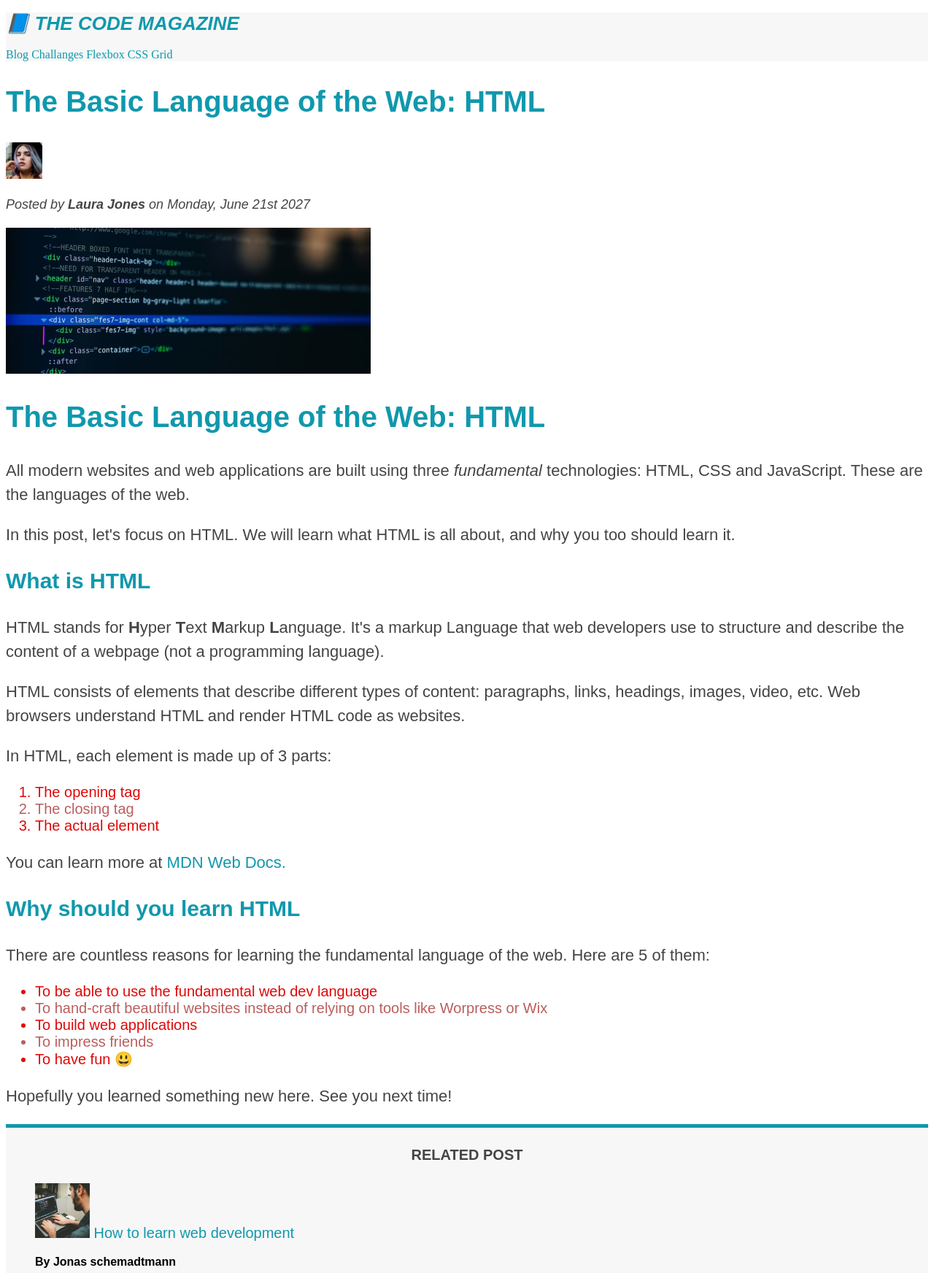
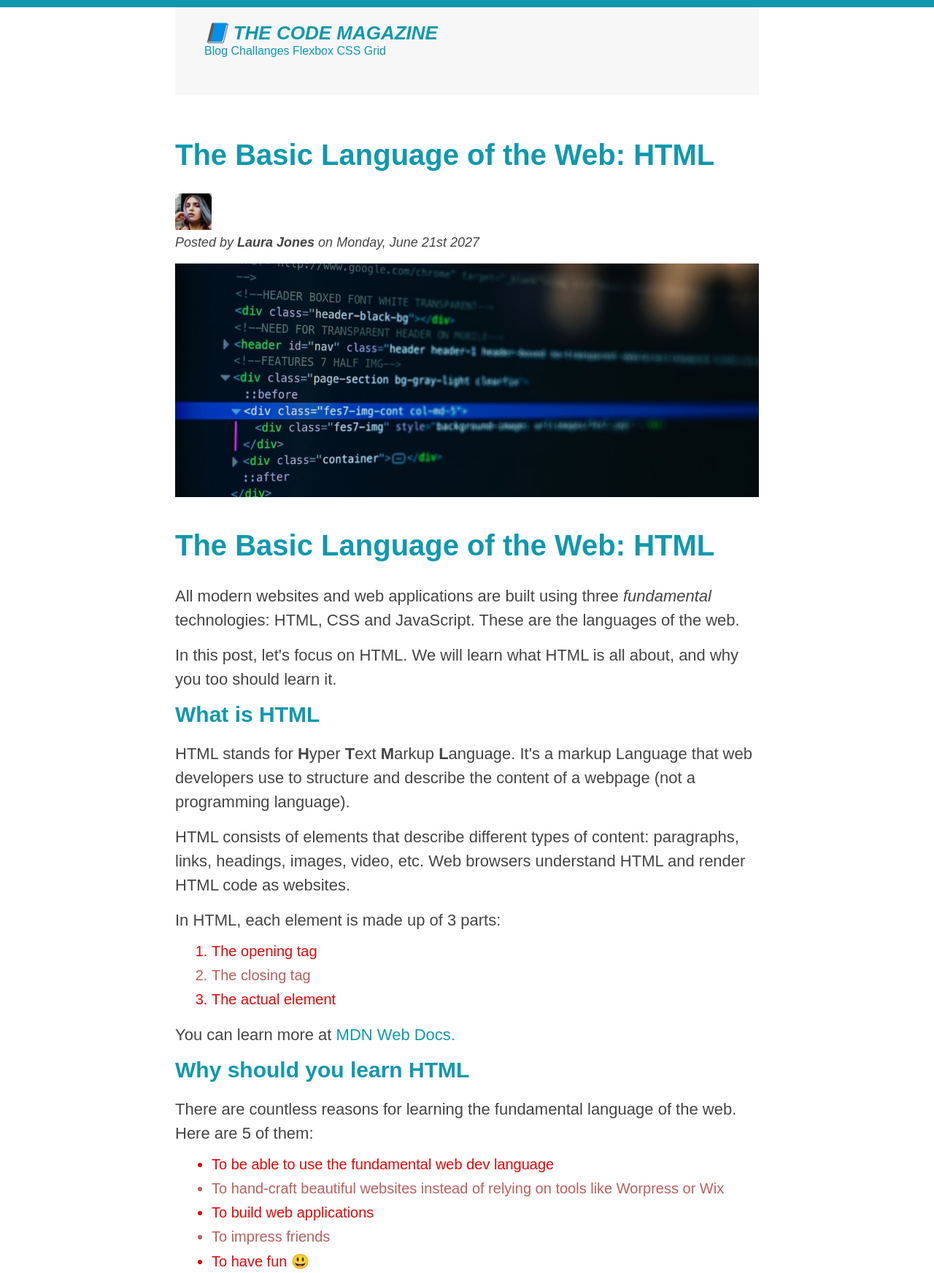
Before and after one commit to mirmdsaifuddin/HTMS-CSS-FUNDAMENTALS, a plain HTML site: page index.html in a window 1280 px wide. Shown: the top 1744 px of the page at 73% size. Drawn offline with Linux system fonts and the light colour scheme.

Commit message:
first commit

```diff
--- a/index.html
+++ b/index.html
@@ -7,6 +7,7 @@
   </head>
   <body>
     <!--Comment-->
+    <div class="container">
       <header class="main-header">
         <h1>📘 The Code Magazine</h1>
         <nav>
@@ -17,7 +18,7 @@
         </nav>
       </header>
       <article>
-      <header>
+        <header class="post-header">
           <h2>The Basic Language of the Web: HTML</h2>
           <img
             src="./images/laura-jones.jpg"
@@ -33,6 +34,7 @@
             alt="HTM code on a screen"
             width="500"
             height="200"
+            class="img-post"
           />
         </header>
         <h2>The Basic Language of the Web: HTML</h2>
@@ -43,8 +45,8 @@
           web.
         </p>
         <p>
-        In this post, let's focus on HTML. We will learn what HTML is all about,
-        and why you too should learn it.
+          In this post, let's focus on HTML. We will learn what HTML is all
+          about, and why you too should learn it.
         </p>
         <h3>What is HTML</h3>
         <p>
@@ -55,8 +57,8 @@
         </p>
         <p>
           HTML consists of elements that describe different types of content:
-        paragraphs, links, headings, images, video, etc. Web browsers understand
-        HTML and render HTML code as websites.
+          paragraphs, links, headings, images, video, etc. Web browsers
+          understand HTML and render HTML code as websites.
         </p>
         <p>In HTML, each element is made up of 3 parts:</p>
         <ol>
@@ -73,8 +75,8 @@
         </p>
         <h3>Why should you learn HTML</h3>
         <p>
-        There are countless reasons for learning the fundamental language of the
-        web. Here are 5 of them:
+          There are countless reasons for learning the fundamental language of
+          the web. Here are 5 of them:
         </p>
         <ul>
           <li class="first-li">
@@ -126,5 +128,6 @@
       <footer>
         <p id="copyright">Copyright &copy; 2027 by the Code</p>
       </footer>
+    </div>
   </body>
 </html>
--- a/style.css
+++ b/style.css
@@ -1,3 +1,33 @@
+* {
+  margin: 0;
+  padding: 0;
+}
+body {
+  color: #444;
+  font-family: sans-serif;
+  border-top: 10px solid #1098ad;
+}
+.container {
+  width: 800px;
+  margin: 0 auto;
+}
+
+.main-header {
+  background-color: #f7f7f7;
+  padding: 20px 40px;
+  margin-bottom: 60px;
+  height: 80px;
+}
+.post-header {
+  margin-bottom: 40px;
+}
+article {
+  margin-bottom: 60px;
+}
+.img-post {
+  width: 100%;
+  height: auto;
+}
 h1,
 h2,
 h3,
@@ -20,9 +50,11 @@ h1 {
 
 h2 {
   font-size: 40px;
+  margin-bottom: 30px;
 }
 h3 {
   font-size: 30px;
+  margin-bottom: 20px;
 }
 h4 {
   font-size: 20px;
@@ -33,12 +65,21 @@ h4 {
 p {
   font-size: 22px;
   line-height: 1.5;
+  margin-bottom: 15px;
+}
+ul,
+ol {
+  margin-left: 50px;
+  margin-bottom: 20px;
 }
 
 li {
   font-size: 20px;
+  margin-bottom: 10px;
 }
-
+li:last-child {
+  margin-bottom: 0;
+}
 /* footer p {
   font-size: 16px;
 } */
@@ -58,13 +99,14 @@ li {
 .related-list {
   list-style: none;
 }
-.main-header {
-  background-color: #f7f7f7;
-}
+
 aside {
   background-color: #f7f7f7;
   border-top: 5px solid #1098ad;
   border-bottom: 5px solid #1098ad;
+  padding: 50px 50px;
+  margin-bottom: 10px;
+  width: 500px;
 }
 
 /* .first-li {
--- /dev/null
+++ b/styles-2.css
@@ -0,0 +1,77 @@
+* {
+  margin: 0;
+  padding: 0;
+}
+body {
+  font-family: sans-serif;
+  font-size: 14px;
+  line-height: 1.4;
+}
+.container {
+  width: 825px;
+  margin-top: 30px;
+  margin-left: auto;
+  margin-right: auto;
+}
+.product {
+  border: 5px solid black;
+}
+.product-title {
+  text-align: center;
+  font-size: 22px;
+  text-transform: uppercase;
+  background-color: #f7f7f7;
+  margin: 10px;
+}
+.shipping {
+  font-size: 12px;
+  text-transform: uppercase;
+  font-weight: bold;
+  color: #777;
+  margin-bottom: 10px;
+}
+.price {
+  font-size: 24px;
+}
+.product-description {
+  margin-bottom: 10px;
+}
+.more-info:link .more-info:visited {
+  color: black;
+  margin-bottom: 10px;
+}
+.more-info:hover,
+.more-info:active {
+  text-decoration: none;
+  margin-bottom: 10px;
+}
+.product-details {
+  font-size: 22px;
+  text-transform: uppercase;
+  background-color: #f7f7f7;
+  margin-bottom: 10px;
+  margin-top: 10px;
+}
+.details-list {
+  list-style: square;
+  margin-left: 20px;
+  margin-bottom: 10px;
+}
+.details-list li {
+  padding: 5px;
+}
+.button {
+  border: none;
+  font-size: 20px;
+  text-transform: uppercase;
+  background-color: black;
+  color: white;
+  cursor: pointer;
+  padding: 10px;
+  width: 100%;
+}
+.button:hover {
+  color: black;
+  background-color: white;
+  border-top: 4px solid black;
+}
```
Also changed, not shown: index-challanges-2.html (added, +36 -0 lines). Lines whose indentation alone changed are shown as unchanged.
